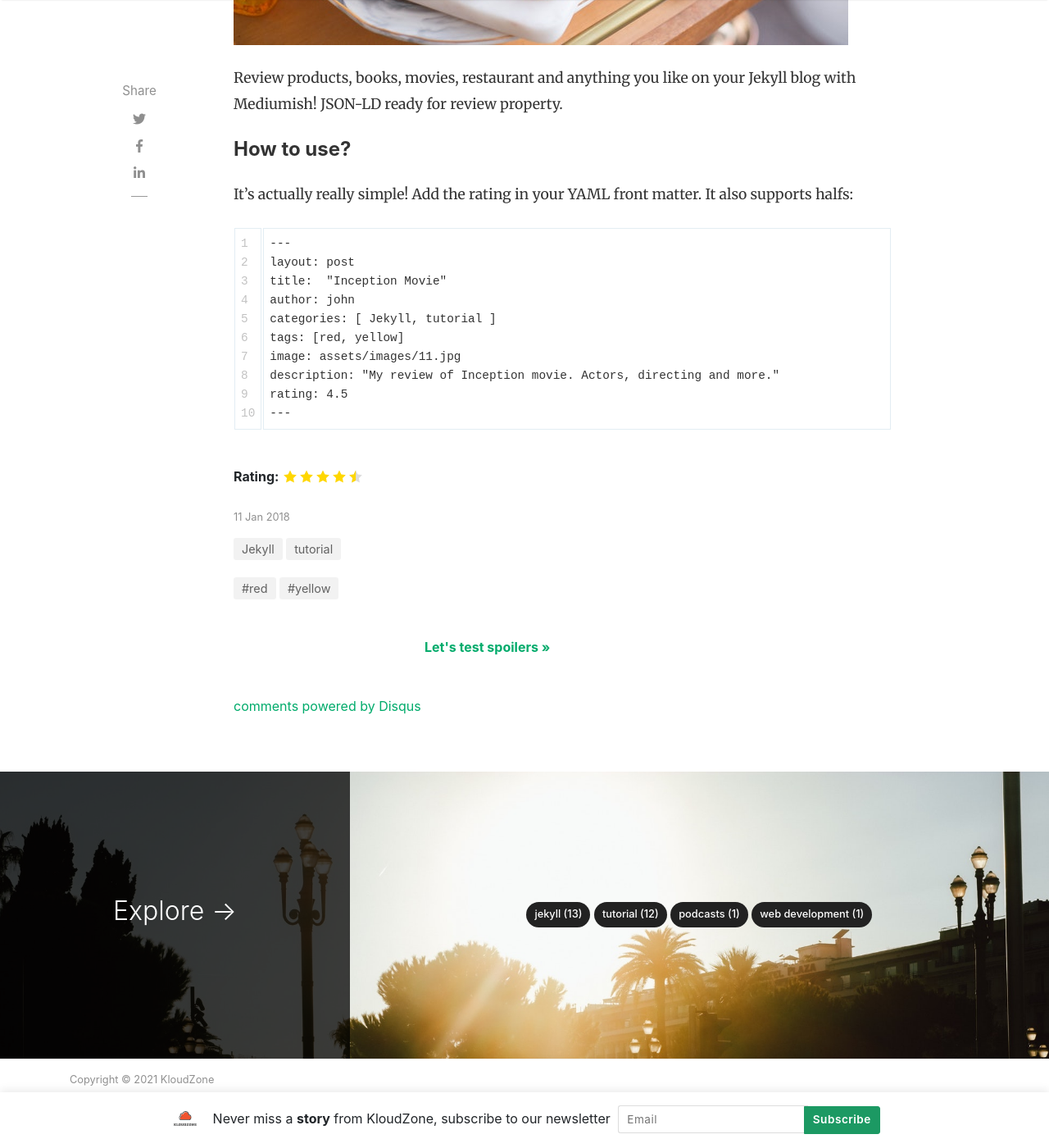
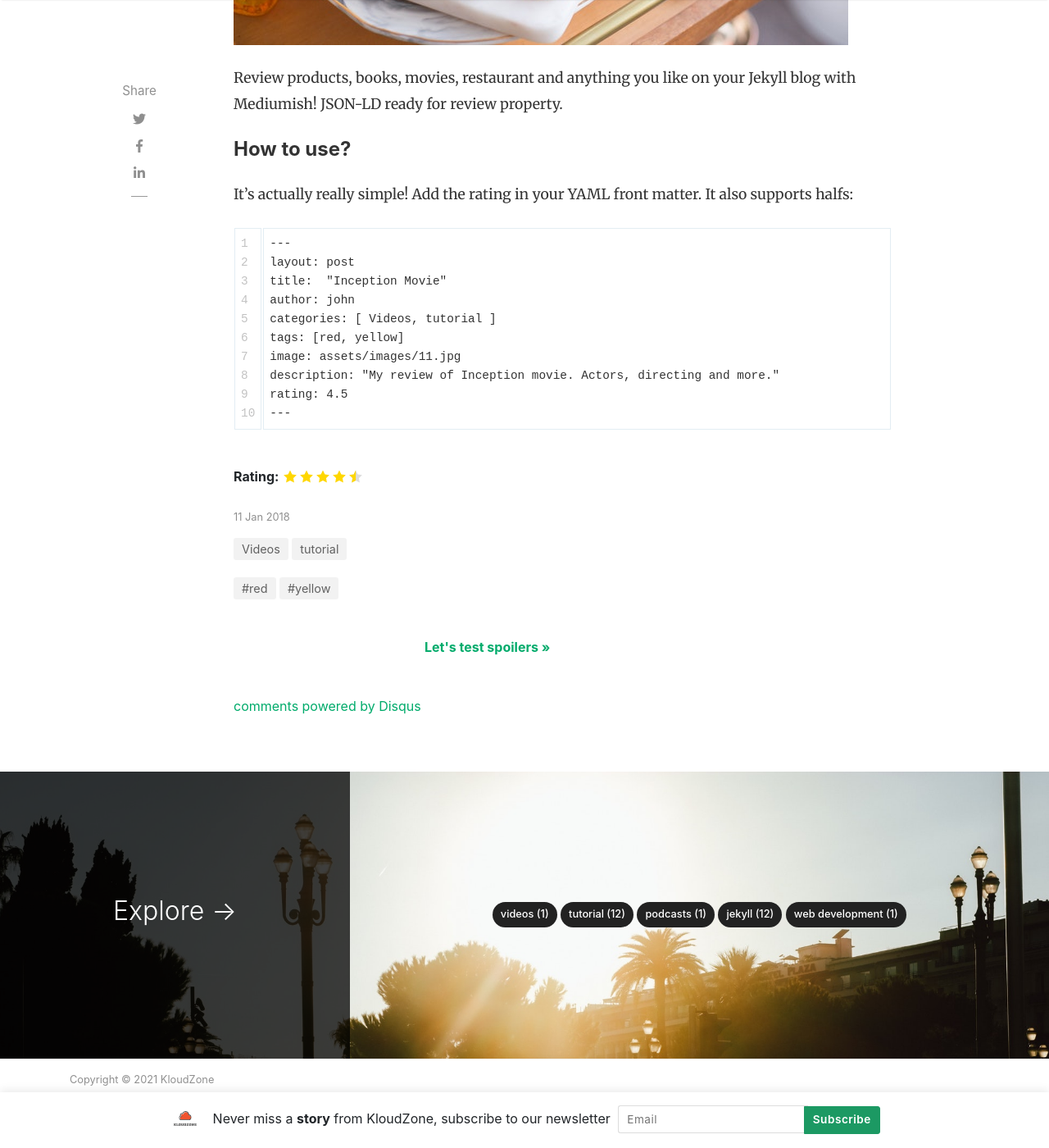
Before and after one commit to drvaya/drvaya.github.io, a Jekyll site: the page built from _posts/2018-01-11-customer-service.md, in a window 1280 px wide and 1400 px high, scrolled down 860 px. Shown: the whole window at 82% size. Built offline with Jekyll 4.4.1, drawn with Linux system fonts in a browser that asks for light colours; nearby versions of some CDN libraries; comment, search, counter and statistics services are not loaded.

Commit message:
FirstCommit

```diff
--- a/_layouts/default.html
+++ b/_layouts/default.html
@@ -69,14 +69,6 @@
                 <li class="nav-item">
                 {% endif %}
                 <a class="nav-link" href="{{ site.baseurl }}/index.html">Home</a>
-                </li>
-
-                <li class="nav-item">
-                    <a class="nav-link" href="{{ site.baseurl }}/videos">Videos</a>
-                </li>
-
-                <li class="nav-item">
-                    <a class="nav-link" href="{{ site.baseurl }}/podcasts">Podcasts</a>
                 </li>
 
                 <li class="nav-item">
--- a/_posts/2018-01-11-customer-service.md
+++ b/_posts/2018-01-11-customer-service.md
@@ -2,7 +2,7 @@
 layout: post
 title:  "Inception Movie"
 author: john
-categories: [ Jekyll, tutorial ]
+categories: [ Videos, tutorial ]
 tags: [red, yellow]
 image: assets/images/11.jpg
 description: "My review of Inception movie. Acting, plot and something else in this short description."
@@ -22,7 +22,7 @@
 layout: post
 title:  "Inception Movie"
 author: john
-categories: [ Jekyll, tutorial ]
+categories: [ Videos, tutorial ]
 tags: [red, yellow]
 image: assets/images/11.jpg
 description: "My review of Inception movie. Actors, directing and more."
```
